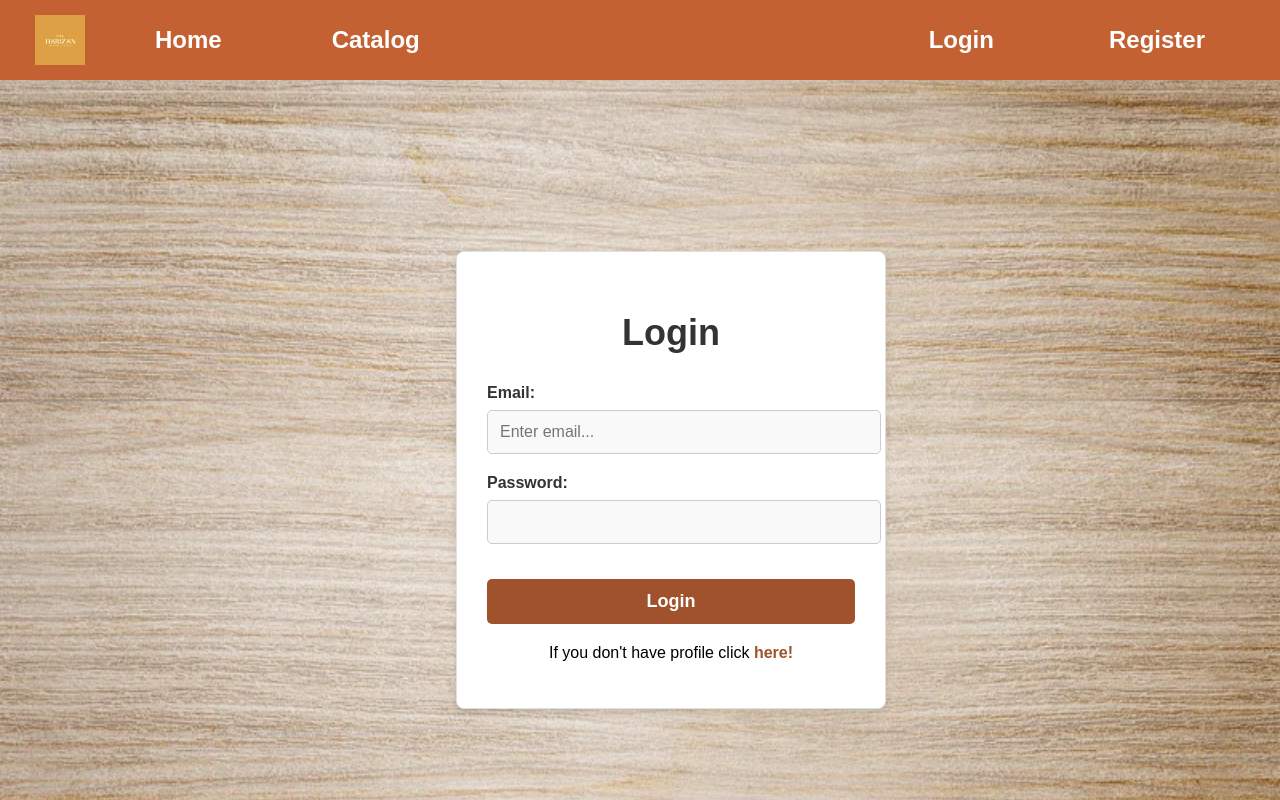
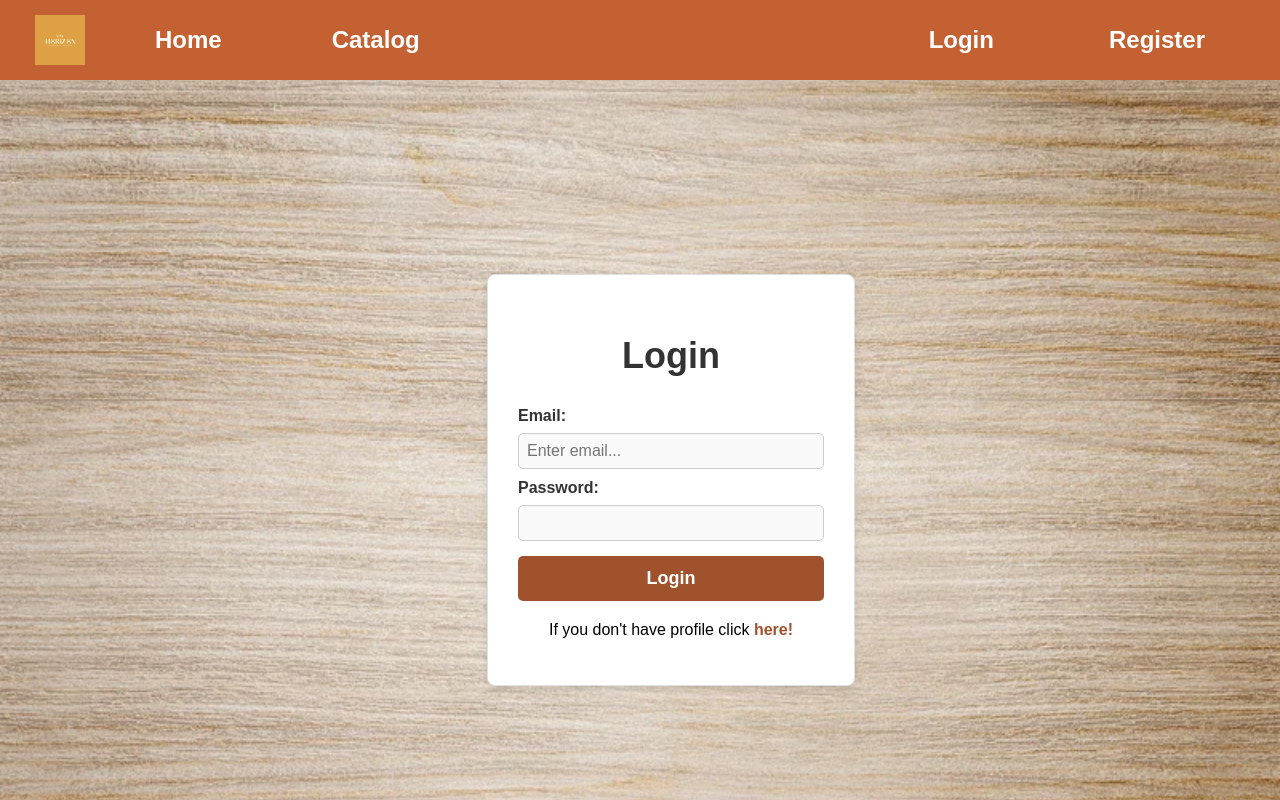
Before and after one commit to YavorStavrev/React-Project, a React (Vite) app in the folder client/: page /login in a window 1280 px wide. Shown: the top 800 px of the page. Built offline with nearby package versions, Linux system fonts and the light colour scheme.

Commit message:
login validation and error handling

```diff
--- a/client/src/components/login/Login.jsx
+++ b/client/src/components/login/Login.jsx
@@ -1,4 +1,52 @@
-import { useActionState, useContext } from "react";
+// import { useActionState, useContext } from "react";
+// import { Link, useNavigate } from "react-router";
+// import { useLogin } from "../../api/authApi";
+// import { UserContext } from "../../contexts/UserContext";
+// import { toast } from 'react-toastify';
+
+// export default function Login() {
+//     const navigate = useNavigate();
+//     const { userLoginHandler } = useContext(UserContext);
+//     const { login } = useLogin();
+
+//     const loginHandler = async (_, formData) => {
+//         const values = Object.fromEntries(formData);
+
+//         try {
+//             const authData = await login(values.email, values.password);
+//             userLoginHandler(authData);
+
+//             toast.success('Successful Login')
+
+//             navigate(-1);
+//         } catch (err) {
+//             toast.error(err.message)
+//         }
+//     };
+
+//     const [_, loginAction, isPending] = useActionState(loginHandler, { email: '', password: '' });
+
+//     return (
+//         <section id="login-page" className="auth">
+//             <form id="login" action={loginAction}>
+//                 <div className="container">
+//                     <h1>Login</h1>
+//                     <label htmlFor="email">Email:</label>
+//                     <input type="email" id="email" name="email" placeholder="Enter email..." />
+
+//                     <label htmlFor="login-pass">Password:</label>
+//                     <input type="password" id="login-password" name="password" />
+//                     <input type="submit" className="btn submit" value="Login" disabled={isPending} />
+//                     <p className="field">
+//                         <span>If you don't have profile click <Link to="/register">here!</Link></span>
+//                     </p>
+//                 </div>
+//             </form>
+//         </section>
+//     );
+// }
+
+import { useActionState, useContext, useState } from "react";
 import { Link, useNavigate } from "react-router";
 import { useLogin } from "../../api/authApi";
 import { UserContext } from "../../contexts/UserContext";
@@ -9,39 +57,120 @@ export default function Login() {
     const { userLoginHandler } = useContext(UserContext);
     const { login } = useLogin();
 
+    const [formValues, setFormValues] = useState({ email: '', password: '' });
+    const [formErrors, setFormErrors] = useState({ email: '', password: '' });
+
+    const validateEmail = (email) => {
+        if (email.length < 6) return "Email must be at least 6 characters.";
+        const emailRegex = /^[^\s@]+@[^\s@]+\.[^\s@]+$/;
+        if (!emailRegex.test(email)) return "Invalid email format.";
+        return '';
+    };
+
+    const validatePassword = (password) => {
+        if (password.length < 5) return "Password must be at least 5 characters.";
+        return '';
+    };
+
     const loginHandler = async (_, formData) => {
         const values = Object.fromEntries(formData);
+        const emailError = validateEmail(values.email);
+        const passwordError = validatePassword(values.password);
+
+        const errors = { email: emailError, password: passwordError };
+        const hasErrors = emailError || passwordError;
+
+        if (hasErrors) {
+            setFormErrors(errors);
+            setFormValues({
+                email: emailError ? '' : values.email,
+                password: passwordError ? '' : values.password
+            });
+            return;
+        }
+
+        setFormErrors({ email: '', password: '' });
 
         try {
             const authData = await login(values.email, values.password);
             userLoginHandler(authData);
-
-            toast.success('Successful Login')
-
+            toast.success('Successful Login');
             navigate(-1);
         } catch (err) {
-            toast.error(err.message)
+            toast.error(err.message);
         }
     };
 
-    const [_, loginAction, isPending] = useActionState(loginHandler, { email: '', password: '' });
+    const [_, loginAction, isPending] = useActionState(loginHandler, formValues);
+
+    const handleInputChange = (e) => {
+        const { name, value } = e.target;
+        setFormValues(prev => ({ ...prev, [name]: value }));
+    };
 
     return (
         <section id="login-page" className="auth">
             <form id="login" action={loginAction}>
                 <div className="container">
                     <h1>Login</h1>
+
                     <label htmlFor="email">Email:</label>
-                    <input type="email" id="email" name="email" placeholder="Enter email..." />
+                    <input
+                        type="email"
+                        id="email"
+                        name="email"
+                        value={formValues.email}
+                        onChange={handleInputChange}
+                        placeholder="Enter email..."
+                        className={formErrors.email ? 'input-error' : ''}
+                    />
+                    {formErrors.email && <p className="error-message">{formErrors.email}</p>}
 
-                    <label htmlFor="login-pass">Password:</label>
-                    <input type="password" id="login-password" name="password" />
-                    <input type="submit" className="btn submit" value="Login" disabled={isPending} />
+                    <label htmlFor="login-password">Password:</label>
+                    <input
+                        type="password"
+                        id="login-password"
+                        name="password"
+                        value={formValues.password}
+                        onChange={handleInputChange}
+                        className={formErrors.password ? 'input-error' : ''}
+                    />
+                    {formErrors.password && <p className="error-message">{formErrors.password}</p>}
+
+                    <input
+                        type="submit"
+                        className="btn submit"
+                        value="Login"
+                        disabled={isPending}
+                    />
+
                     <p className="field">
                         <span>If you don't have profile click <Link to="/register">here!</Link></span>
                     </p>
                 </div>
             </form>
+
+            <style jsx>{`
+                .input-error {
+                    border: 2px solid red;
+                    outline: none;
+                    background-color: #ffe6e6;
+                }
+
+                .error-message {
+                    color: red;
+                    font-size: 0.875rem;
+                    margin-bottom: 10px;
+                }
+
+                input {
+                    display: block;
+                    width: 100%;
+                    padding: 8px;
+                    margin-bottom: 10px;
+                    box-sizing: border-box;
+                }
+            `}</style>
         </section>
     );
 }
```
